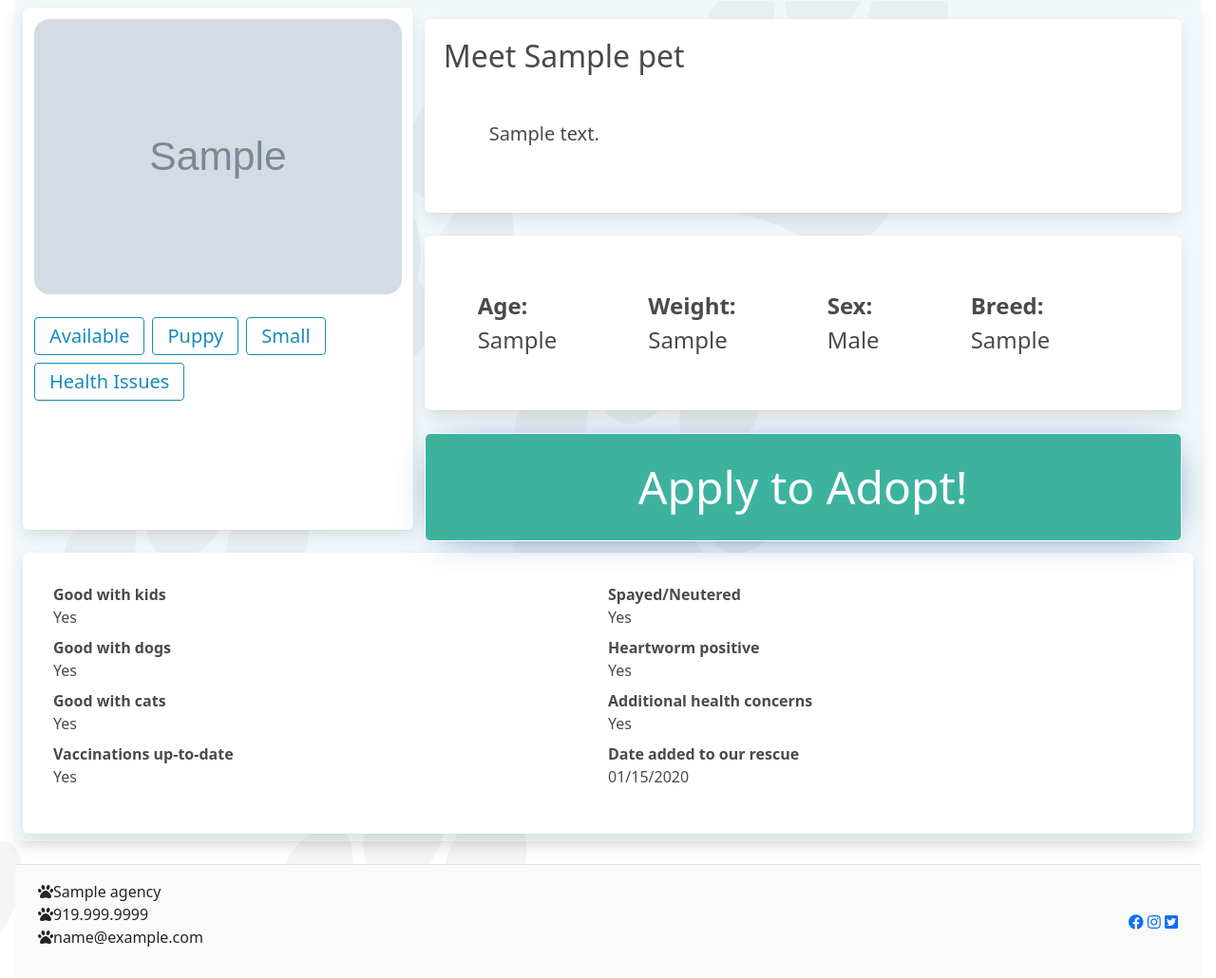
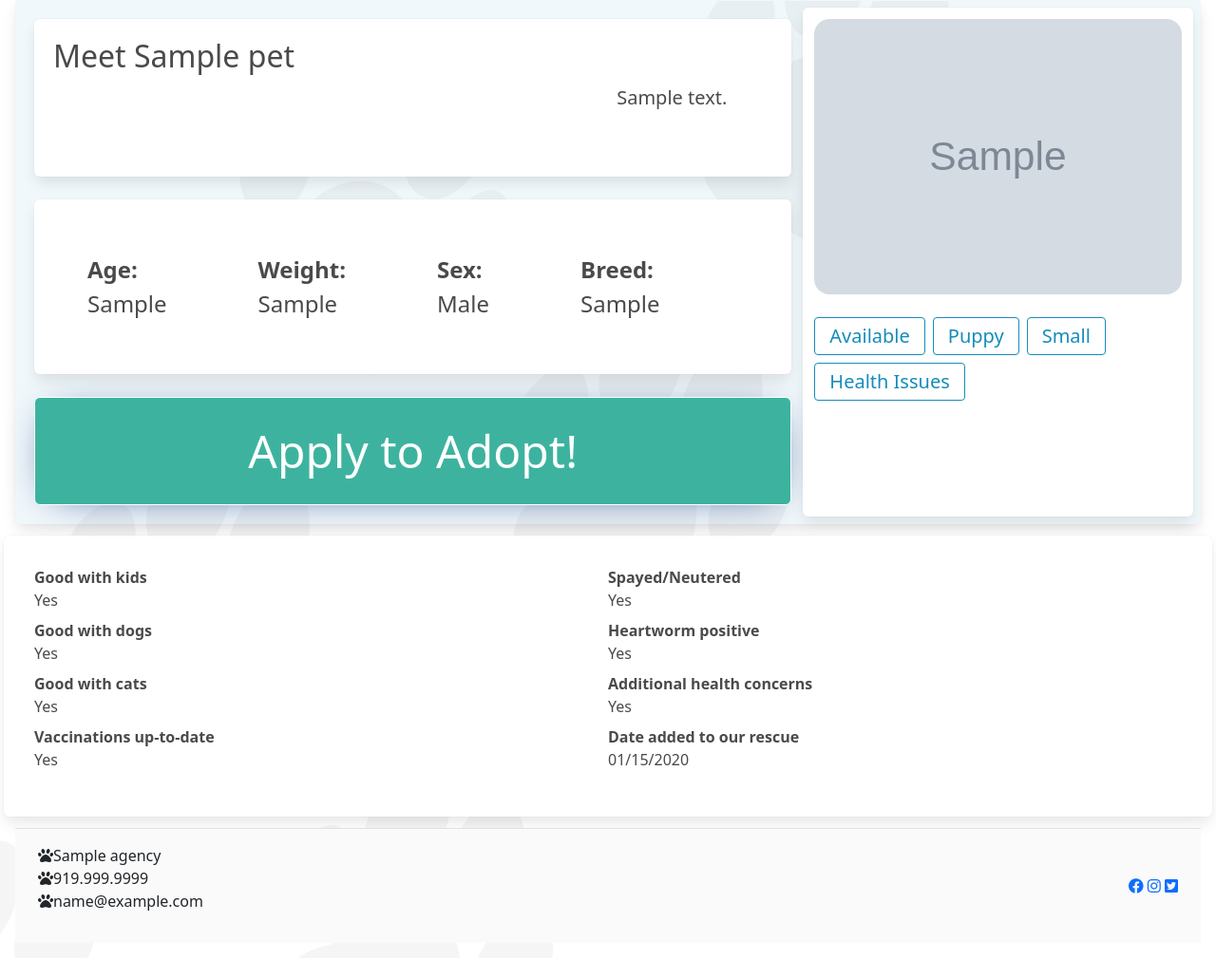
Before and after one commit to Team-Caktus/2therescue, a Django app: page /pets/1/ in a window 1280 px wide. Shown: the part 139-1169 px from the top of the page at 95% size. After the commit the page ends 1098 px from the top, so only its background shows below. Run offline with Django 3.2, Linux system fonts and the light colour scheme; tables that the repository leaves empty hold one stand-in row (values such as "Sample post"); grey boxes marked "Sample" are stand-in pictures; parts of the project's set-up code (start-up, migrations or seed data) failed here and were passed over.

Commit message:
smallest changes ever omg this needs to be done

```diff
--- a/templates/petrescue/pet_detail.html
+++ b/templates/petrescue/pet_detail.html
@@ -4,8 +4,22 @@
 
 <div class="box blue">
             <div class="tile is-ancestor">
-                <div class="tile is-4 is-parent is-vertical box">
-                    <div class="tile is-child is-flex is-justify-content-space-around mt-2">
+                <div class="tile is-8 is-parent is-vertical">
+                  <div class="tile is-child box is-flex is-justify-content-space-between">
+                        <h2 style="font-size: 2rem;">Meet {{ pet.name }}</h2>
+                            <p style="font-size:1.25rem;">{{ pet.description }}</p>
+          </div>
+                        <div class="tile is-child box is-flex is-justify-content-space-between" style="padding: .5rem;"><div class="level up">
+                                <p><b>Age:</b><br />{{ pet.age }}</p>
+                                <p><b>Weight:</b><br />{{ pet.weight }}</p>
+                                <p><b>Sex:</b><br />{{ pet.sex }}</p>
+                                <p><b>Breed:</b><br />{{ pet.breed }}</p>
+                        </div>
+                            </div>
+                          <a href="{% url 'application' %}"><div class="tile is-child is-flex is-justify-content-space-around box big-button">Apply to Adopt!</div></a></div>
+
+                          <div class="tile is-4 is-parent is-vertical box">
+                    <div class="tile is-child is-flex is-justify-content-space-around">
             <div><img src="{{ pet.photo.url }}" class="pet-photo" alt="photo-of-{{pet.name}}" /></div></div>
                 <div class="tile is-child">
 <div class="tags" style="margin-bottom: 1rem;">
@@ -14,20 +28,7 @@
             {% else %}{% endif %}
           </div>
                 </div>
-            </div>
-                <div class="tile is-8 is-parent is-vertical">
-                  <div class="tile is-child box is-flex is-justify-content-space-between">
-                        <div class="about"><h2 style="font-size: 2rem;">Meet {{ pet.name }}</h2>
-                            <p style="font-size:1.25rem;">{{ pet.description }}</p></div>
-          </div>
-                        <div class="tile is-child box is-flex is-justify-content-space-between" style="padding: .5rem;"><div class="level up">
-                                <p><b>Age:</b><br />{{ pet.age }}</p>
-                                <p><b>Weight:</b><br />{{ pet.weight }}</p>
-                                <p><b>Sex:</b><br />{{ pet.sex }}</p>
-                                <p><b>Breed:</b><br />{{ pet.breed }}</p>
-                        </div>
-                            </div>
-                          <a href="{% url 'application' %}"><div class="tile is-child is-flex is-justify-content-space-around box big-button">Apply to Adopt!</div></a></div></div>
+            </div></div></div>
 
 
         <div class="tile is-ancestor box">
```
